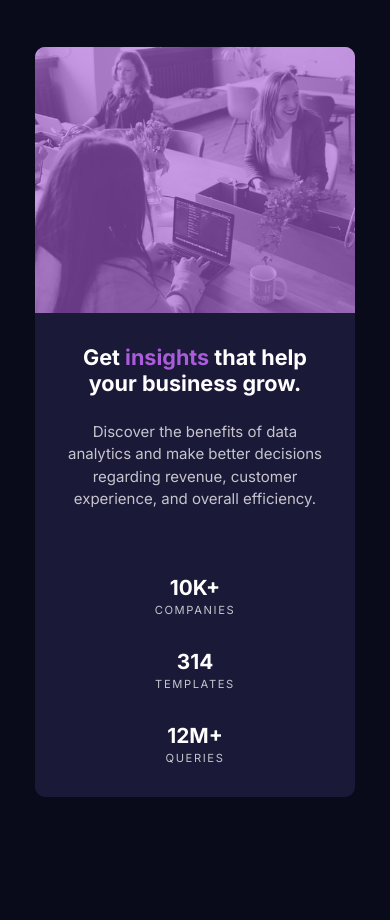
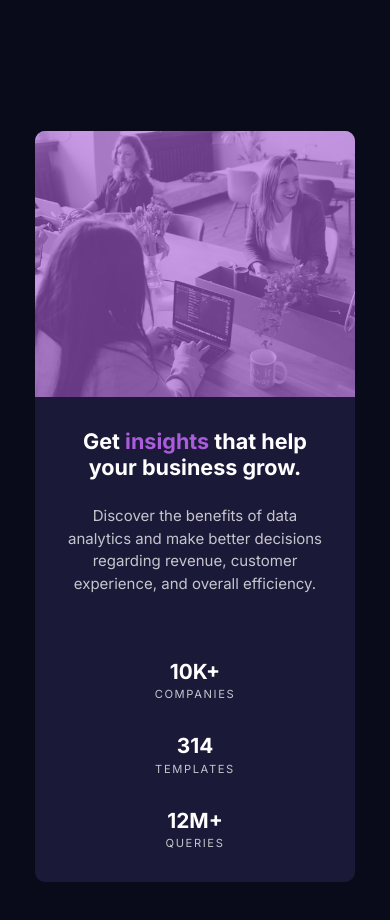
Before and after one commit to Datoie/stats-preview-card-component-main, a plain HTML site: page index.html in a window 390 px wide. Before the commit the page ends 844 px from the top, so only its background shows below. Drawn offline with Linux system fonts and the light colour scheme.

Commit message:
Update style.css
correct responsive

```diff
--- a/style.css
+++ b/style.css
@@ -96,6 +96,9 @@ footer p {
 
 /* resphonsive */
 @media (max-width:800px) {
+    body{
+        height:120vh;
+    }
     main{
         grid-template-columns: 1fr;
         flex-direction: column-reverse;
```
